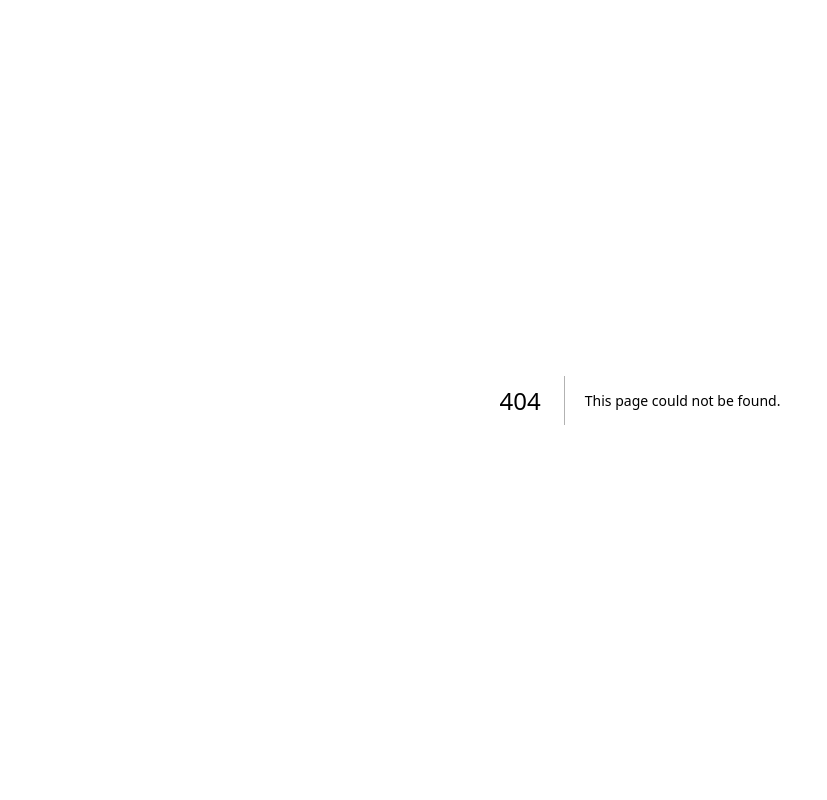
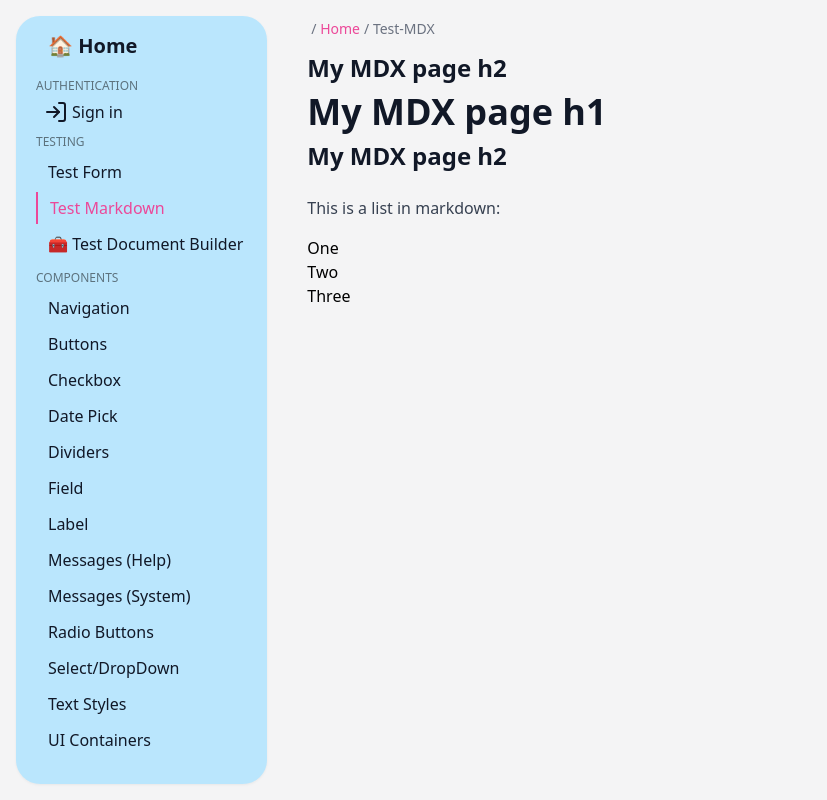
Before and after one commit to tayv/Project-Bubblegum, a Next.js app: page /mdx/test-markdown in a window 1280 px wide. Before the commit this address had no page. Shown: the whole page, without its empty margins (0-827 px from the left). Built offline with nearby package versions, Linux system fonts and the light colour scheme; no server answers.

Commit message:
Added markdown test page

```diff
--- a/designSystem/layouts/LayoutContainerSide.tsx
+++ b/designSystem/layouts/LayoutContainerSide.tsx
@@ -9,6 +9,7 @@ const LayoutContainerSide = ({ children }: any) => {
           articleList={[
             { title: "Testing", groupTitle: true },
             { title: "Test Form", path: "/testForms/test-form" },
+            { title: "Test Markdown", path: "/mdx/test-markdown" },
             {
               title: "🧰 Test Document Builder",
               path: "/restricted/test-document-builder",
--- /dev/null
+++ b/pages/mdx/test-markdown.mdx
@@ -0,0 +1,43 @@
+import LayoutMDX from "@designSystem/mdx/LayoutMDX"
+import Heading from "@designSystem/atoms/Heading"
+
+export const meta = {
+  author: 'Alien',
+  title: 'Introduction to Being an Alien',
+  slug: 'introduction-to-being-an-alien',
+  topics: [
+    'alien language',
+    'ufos',
+    'alien basics',
+  ],
+}
+
+export const crumbs = [
+  {
+    text: "Home",
+    path: "/",
+    currentPg: false,
+  },
+  {
+    text: "Test-MDX",
+    path: "/",
+    currentPg: true,
+  },
+]
+
+<Heading size="h2">My MDX page h2</Heading>
+
+# My MDX page h1
+
+## My MDX page h2
+
+This is a list in markdown:
+
+- One
+- Two
+- Three
+
+export default function ({ children }) {
+  return (
+    <LayoutMDX crumbs={crumbs} meta={meta}>{children}</LayoutMDX>
+  )}
```
